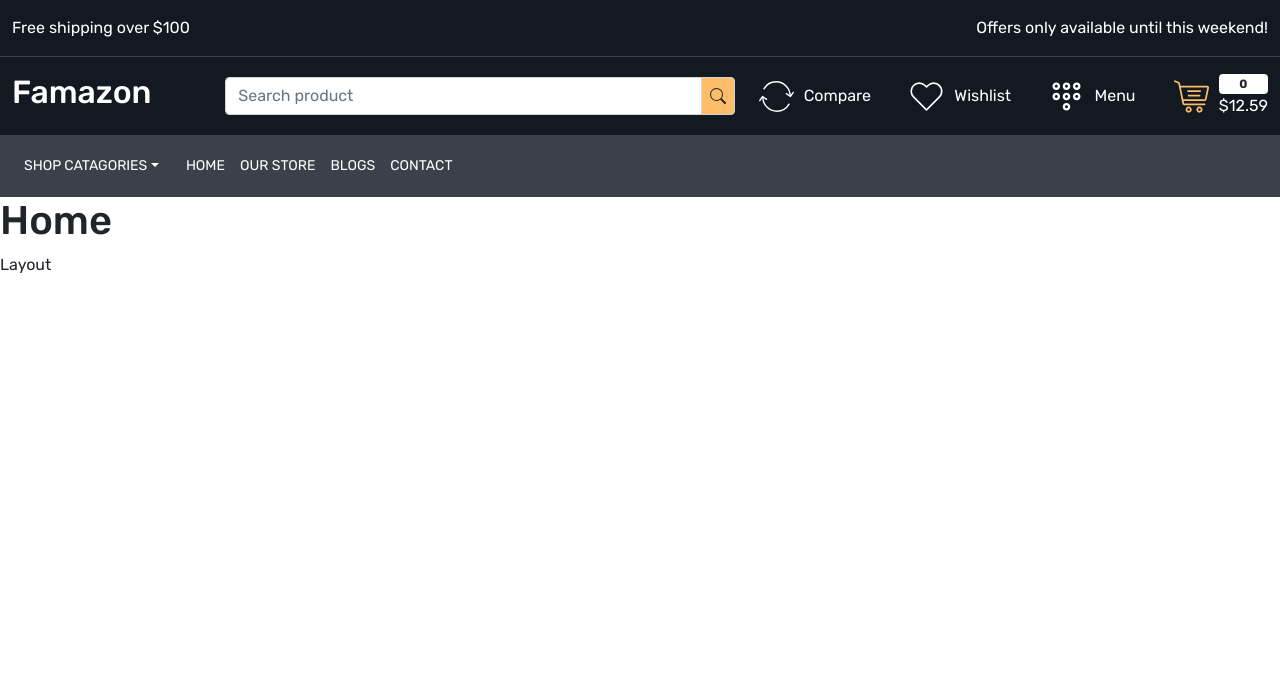
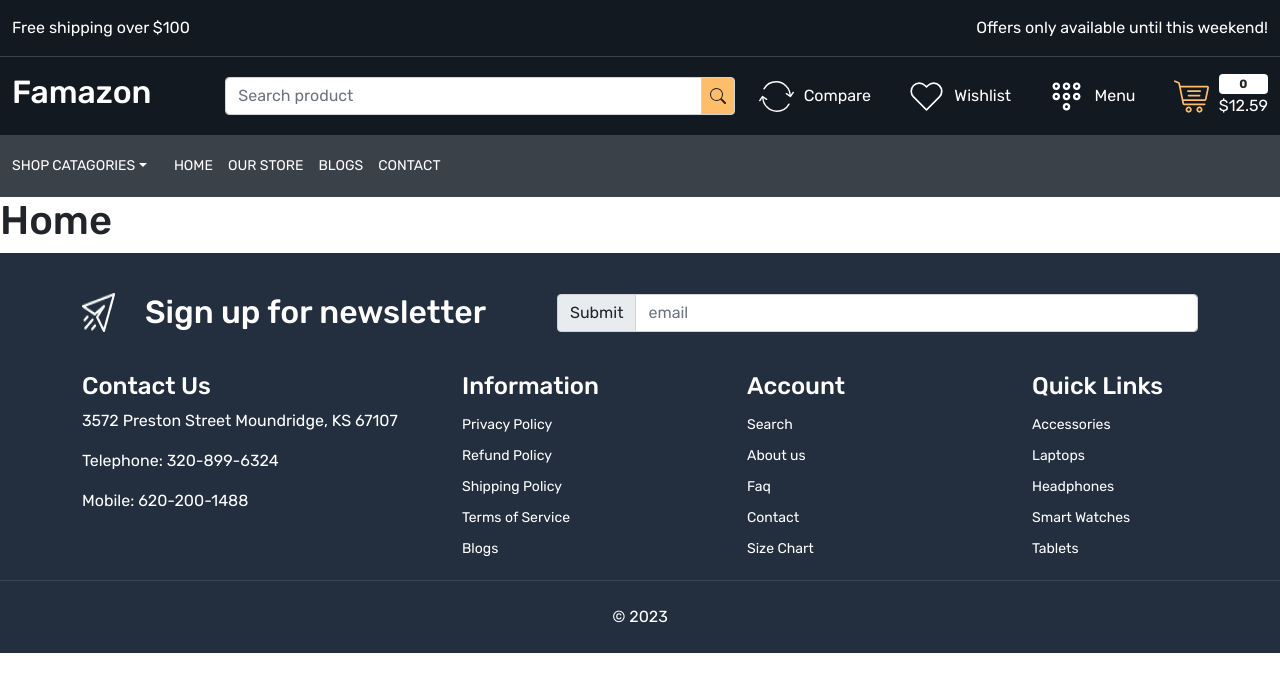
Before and after one commit to Cozhee/store, a React (Create React App) app: page / in a window 1280 px wide. Shown: the top 692 px of the page. Built offline with nearby package versions, Linux system fonts and the light colour scheme.

Commit message:
footer links

```diff
--- a/src/App.css
+++ b/src/App.css
@@ -8,6 +8,7 @@
     --color-131921: #131921;
     --color-3b4149: #3b4149;
     --color-febd69: #febd69;
+    --color-232f3e: #232f3e;
 }
 
 body {
@@ -43,6 +44,7 @@ a {
     line-height: 18px;
     font-weight: 400;
     text-transform: uppercase;
+    padding-left: 0;
 }
 
 .header-bottom .dropdown button:focus {
@@ -70,3 +72,27 @@ a {
 .gap-15 {
     gap: 15px;
 }
+
+.gap-30 {
+    gap: 30px;
+}
+/* Header end */
+
+
+/* Footer start */
+
+footer {
+    background-color: var(--color-232f3e)
+}
+
+/* Footer end */
+
+footer .bottom-section {
+    border-top: 1px solid rgba(255, 255, 255, 0.1);
+}
+
+.footer-link {
+    color: white;
+    font-size: 14px;
+    margin: 5px 0px 5px;
+}
--- a/src/components/Footer.js
+++ b/src/components/Footer.js
@@ -1,7 +1,79 @@
 import React from 'react'
+import { Link } from "react-router-dom";
 
 const Footer = () => {
-  return <div>Layout</div>
+  return (
+      <footer>
+        <div className="top-section container py-3">
+            <div className="row d-flex align-items-center py-4">
+                <div className="col-5">
+                    <div className="footer-top d-flex gap-30">
+                        <img src="/images/newsletter.png" alt="newsletter"/>
+                        <h2 className="text-white mb-0">Sign up for newsletter</h2>
+                    </div>
+                </div>
+                <div className="col-7">
+                    <div className="input-group">
+                        <button className="input-group-text" id="basic-addon1">Submit</button>
+                        <input type="text" className="form-control" placeholder="email" aria-label="email"
+                               aria-describedby="basic-addon1" />
+                    </div>
+                </div>
+            </div>
+        </div>
+        <div className="container middle-section">
+            <div className="row">
+                <div className="col-4 text-white mb-3">
+                    <h4>Contact Us</h4>
+                    <div className="contact-links d-flex flex-column">
+                        <address>
+                            <p>3572 Preston Street Moundridge, KS 67107</p>
+                            <p>Telephone: 320-899-6324</p>
+                            <p>Mobile: 620-200-1488</p>
+                        </address>
+                    </div>
+                </div>
+                <div className="col-3 text-white mb-3">
+                    <h4>Information</h4>
+                    <div className="information-links d-flex flex-column">
+                        <Link className="footer-link" to="/">Privacy Policy</Link>
+                        <Link className="footer-link" to="/">Refund Policy</Link>
+                        <Link className="footer-link" to="/">Shipping Policy</Link>
+                        <Link className="footer-link" to="/">Terms of Service</Link>
+                        <Link className="footer-link" to="/">Blogs</Link>
+                    </div>
+                </div>
+                <div className="col-3 text-white mb-3">
+                    <h4>Account</h4>
+                    <div className="account-links d-flex flex-column">
+                        <Link className="footer-link" to="/">Search</Link>
+                        <Link className="footer-link" to="/">About us</Link>
+                        <Link className="footer-link" to="/">Faq</Link>
+                        <Link className="footer-link" to="/">Contact</Link>
+                        <Link className="footer-link" to="/">Size Chart</Link>
+                    </div>
+                </div>
+                <div className="col-2 text-white mb-3">
+                    <h4>Quick Links</h4>
+                    <div className="quick-links d-flex flex-column">
+                        <Link className="footer-link" to="/">Accessories</Link>
+                        <Link className="footer-link" to="/">Laptops</Link>
+                        <Link className="footer-link" to="/">Headphones</Link>
+                        <Link className="footer-link" to="/">Smart Watches</Link>
+                        <Link className="footer-link" to="/">Tablets</Link>
+                    </div>
+                </div>
+            </div>
+        </div>
+        <div className="bottom-section container-fluid">
+            <div className="row py-4">
+                <div className="col-12">
+                    <p className="mb-0 text-center text-white">&copy; {new Date().getFullYear()} </p>
+                </div>
+            </div>
+        </div>
+      </footer>
+  )
 }
 
 export default Footer;
```
